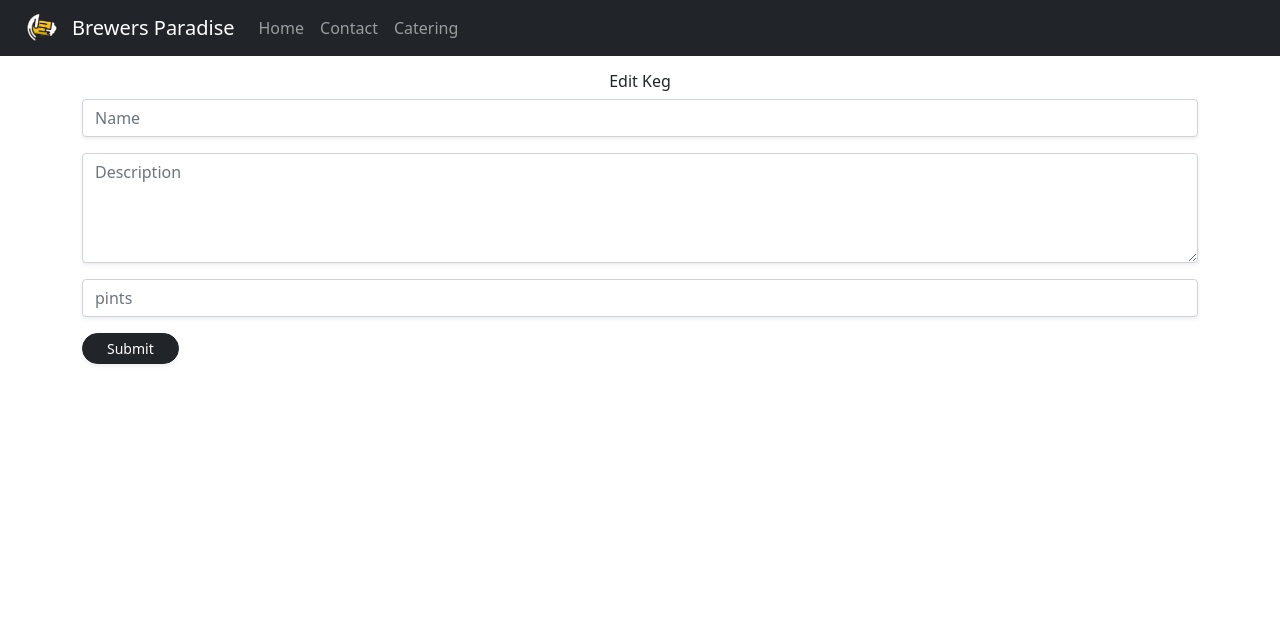
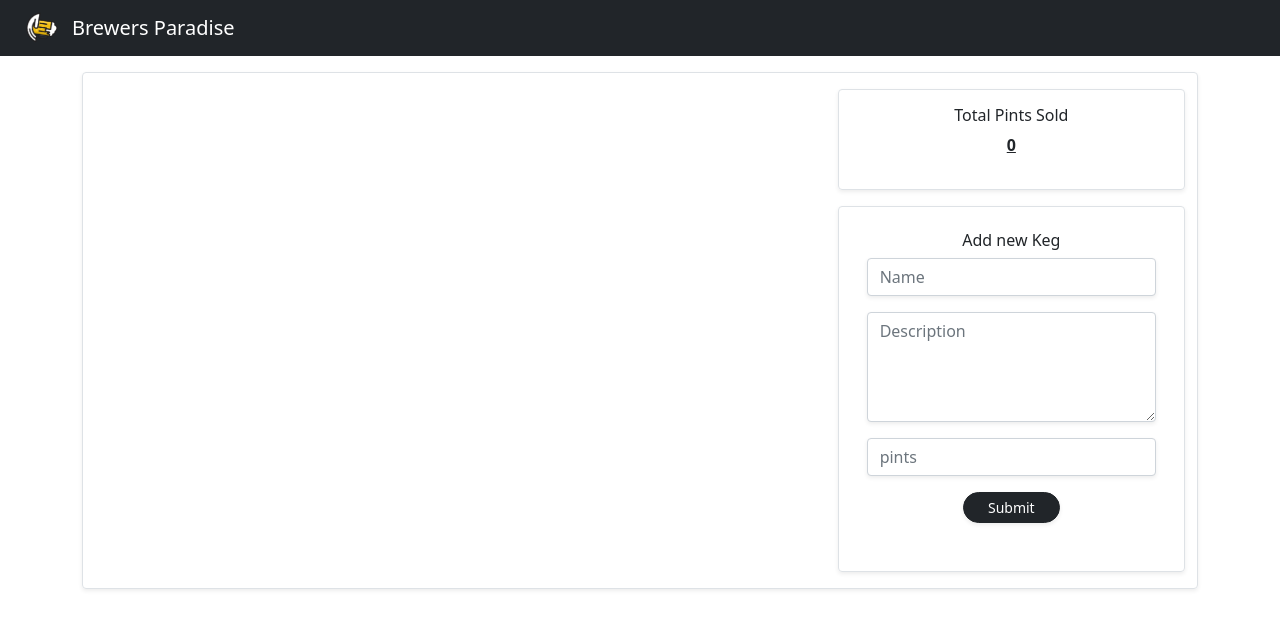
Before and after one commit to lionturtle99/TapRoom-React, a React (Create React App) app: page / in a window 1280 px wide. Shown: the top 628 px of the page. Built offline with nearby package versions, Linux system fonts and the light colour scheme.

Commit message:
Add update functionality

```diff
--- a/src/components/App.js
+++ b/src/components/App.js
@@ -1,5 +1,5 @@
 import Header from './Header/Header.js';
-import KegController from './kegs/KegController'
+import KegController from './kegs/KegControl'
 
 function App() {
   return (
--- a/src/components/Header/Header.js
+++ b/src/components/Header/Header.js
@@ -18,9 +18,6 @@ function Header() {
               style={{ maxHeight: '100px' }}
               navbarScroll
             >
-              <Nav.Link href="#action1">Home</Nav.Link>
-              <Nav.Link href="#action2">Contact</Nav.Link>
-              <Nav.Link href="#action2">Catering</Nav.Link>
             </Nav>
           </Navbar.Collapse>
         </Container>
--- a/src/components/Utilities/ReusableForm.js
+++ b/src/components/Utilities/ReusableForm.js
@@ -10,7 +10,7 @@ function ReusableForm(props) {
       <Form.Control
         type='text'
         name='name'
-        value={props.name}
+        defaultValue={props.name}
         placeholder="Name"
         className="mb-3 shadow-sm"
         required="required" />
@@ -18,7 +18,7 @@ function ReusableForm(props) {
         as='textarea'
         rows={4}
         name='description'
-        value={props.description}
+        defaultValue={props.description}
         placeholder="Description"
         className="mb-3 shadow-sm"
         required="required"/>
@@ -27,7 +27,7 @@ function ReusableForm(props) {
         min='1'
         max='15000'
         name='pints'
-        value={props.pints}
+        defaultValue={props.pints}
         placeholder="pints"
         className="mb-3 shadow-sm"
         required="required"/>
--- a/src/components/kegs/EditKegForm.js
+++ b/src/components/kegs/EditKegForm.js
@@ -8,7 +8,7 @@ function EditKegForm(props) {
 
   function handleEditKegFormSubmission(event) {
     event.preventDefault();
-    props.onEditKeg({name: event.target.name.value, description: event.target.description.value, pints: event.target.pints.value, imageURL: kegImg, id: v4()})
+    props.handleEditingKeg({name: event.target.name.value, description: event.target.description.value, pints: event.target.pints.value, imageURL: kegImg, id: v4()})
     event.target.reset();
   }
 
@@ -18,7 +18,7 @@ function EditKegForm(props) {
       <ReusableForm
         formSubmissionHandler={handleEditKegFormSubmission}
         name={props.name}
-        description={props.decription}
+        description={props.description}
         pints={props.pints} />
     </React.Fragment>
   );
--- a/src/components/kegs/Keg.js
+++ b/src/components/kegs/Keg.js
@@ -19,7 +19,7 @@ function Keg(props) {
 
           <div className="mt-3 me-3 text-end">
             <Button onClick={ () => props.onClickingSellPint(props.id) } variant="dark" size="sm" className="me-3 px-4 rounded-pill shadow-sm">sell pint</Button>
-            <Button variant="dark" size="sm" className="px-4 rounded-pill shadow-sm">update</Button>
+            <Button onClick={ () => props.onEditKeg(props.id) } variant="dark" size="sm" className="px-4 rounded-pill shadow-sm">update</Button>
           </div>
         </Col>
       </Row>
--- a/src/components/kegs/KegController.js
+++ b/src/components/kegs/KegControl.js
@@ -9,7 +9,8 @@ class KegController extends React.Component {
     this.state = {
       mainKegList: [],
       totalPintsSold: 0,
-      editing: true
+      editing: false,
+      selectedKeg: null
     };
   }
 
@@ -39,7 +40,22 @@ class KegController extends React.Component {
   }
 
   onEditKeg = (id) => {
-    console.log("it made to the onEditKeg method " + id);
+    const selectedKeg = this.state.mainKegList.filter(keg => keg.id === id)[0];
+    this.setState({
+      selectedKeg: selectedKeg,
+      editing: true
+    });
+  }
+
+  handleEditingKeg = (kegToEdit) => {
+    const editedMainKegList = this.state.mainKegList
+    .filter(keg => keg.id !== this.state.selectedKeg.id)
+    .concat(kegToEdit);
+  this.setState({
+      mainKegList: editedMainKegList,
+      editing: false,
+      selectedKeg: null
+    });
   }
 
   render(){
@@ -51,14 +67,19 @@ class KegController extends React.Component {
     });
 
     if (this.state.editing) {
-      visibleScreen = <EditKegForm formSubmissionHandler={this.onEditKeg} />
+      visibleScreen = <EditKegForm
+        handleEditingKeg={this.handleEditingKeg}
+        name={this.state.selectedKeg.name}
+        description={this.state.selectedKeg.description}
+        pints={this.state.selectedKeg.pints} />
     }
     else {
       visibleScreen = <KegList
         mainKegList={this.state.mainKegList}
         handleSellingPints={this.handleSellingPints}
-        totalPintsSold={this.totalPintsSold}
-        handleAddingNewKegToList={this.handleAddingNewKegToList} />
+        totalPintsSold={this.state.totalPintsSold}
+        handleAddingNewKegToList={this.handleAddingNewKegToList}
+        onEditKeg={this.onEditKeg} />
     }
 
     return (
@@ -72,36 +93,3 @@ class KegController extends React.Component {
 
 
 export default KegController;
-
-
-// <Container className="pt-2">
-//         <Row className="border rounded shadow-sm">
-//           <Col md={8} className="p-3 fw-light">
-//             <ListGroup>
-//               {this.state.mainKegList.map((keg) =>
-//                 <Keg name={keg.name}
-//                   description={keg.description}
-//                   pints={keg.pints}
-//                   imageURL={keg.imageURL}
-//                   id={keg.id}
-//                   key={keg.id}
-//                   onClickingSellPint = {this.handleSellingPints}
-//                 />
-//               )}
-//             </ListGroup>
-//           </Col>
-//           <Col md={4} className="py-3 px-4 fw-light">
-//           <Row className="text-center border rounded shadow-sm mb-3 p-3">
-//               <Col>
-//                 <h6>Total Pints Sold</h6>
-//                 <p className="fw-bold fs-6 text-decoration-underline">{this.state.totalPintsSold}</p>
-//               </Col>
-//             </Row>
-//             <Row className="text-center border rounded shadow-sm pb-5 pt-3 px-3">
-//               <Col>
-//                 <KegForm onNewKegCreation={this.handleAddingNewKegToList} />
-//               </Col>
-//             </Row>
-//           </Col>
-//         </Row>
-//       </Container>
--- a/src/components/kegs/KegList.js
+++ b/src/components/kegs/KegList.js
@@ -4,7 +4,7 @@ import Row from 'react-bootstrap/Row';
 import Col from 'react-bootstrap/Col';
 import ListGroup from 'react-bootstrap/ListGroup';
 import Keg from './Keg';
-import KegForm from './KegForm.js';
+import KegForm from './NewKegForm.js';
 
 function KegList(props){
   return (
@@ -20,6 +20,7 @@ function KegList(props){
                 id={keg.id}
                 key={keg.id}
                 onClickingSellPint = {props.handleSellingPints}
+                onEditKeg={props.onEditKeg}
               />
             )}
           </ListGroup>
--- a/src/components/kegs/KegForm.js
+++ b/src/components/kegs/NewKegForm.js
@@ -2,7 +2,7 @@ import React from 'react';
 import PropTypes from "prop-types";
 import { v4 } from 'uuid';
 import kegImg from './../../img/happy-keg.png';
-import ReusableForm from './../Utilities/ReusableForm';
+import ReusableForm from '../Utilities/ReusableForm';
 
 function KegForm(props) {
 
```
